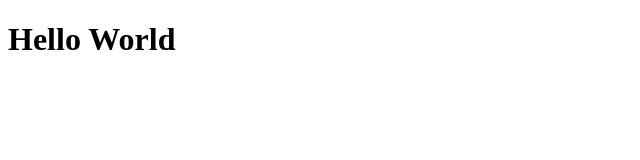
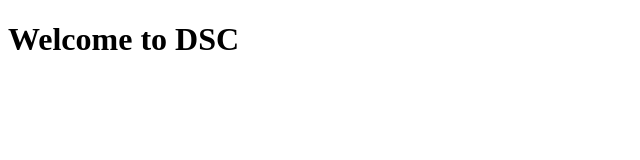
Before and after one commit to hezronwanakai/git, a plain HTML site: page index.html in a window 1280 px wide. Shown: the whole page, without its empty margins (0-640 px from the left). Drawn offline with Linux system fonts and the light colour scheme.

Commit message:
change hello to welcome

```diff
--- a/index.html
+++ b/index.html
@@ -4,6 +4,6 @@
 <title>Developers Student Club</title>
 </head>
 <body>
-<h1>Hello World</h1>
+<h1>Welcome to DSC</h1>
 </body>
 </html>
```
